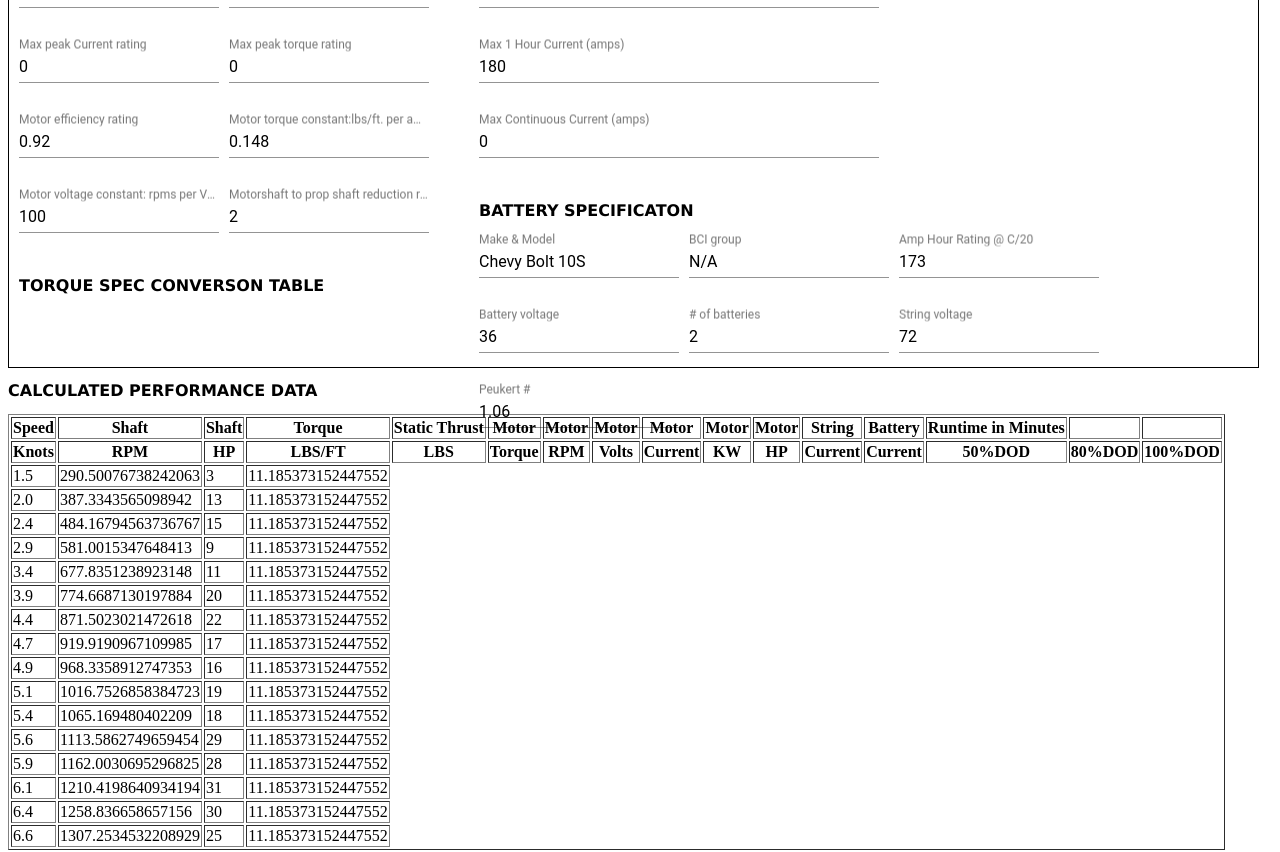
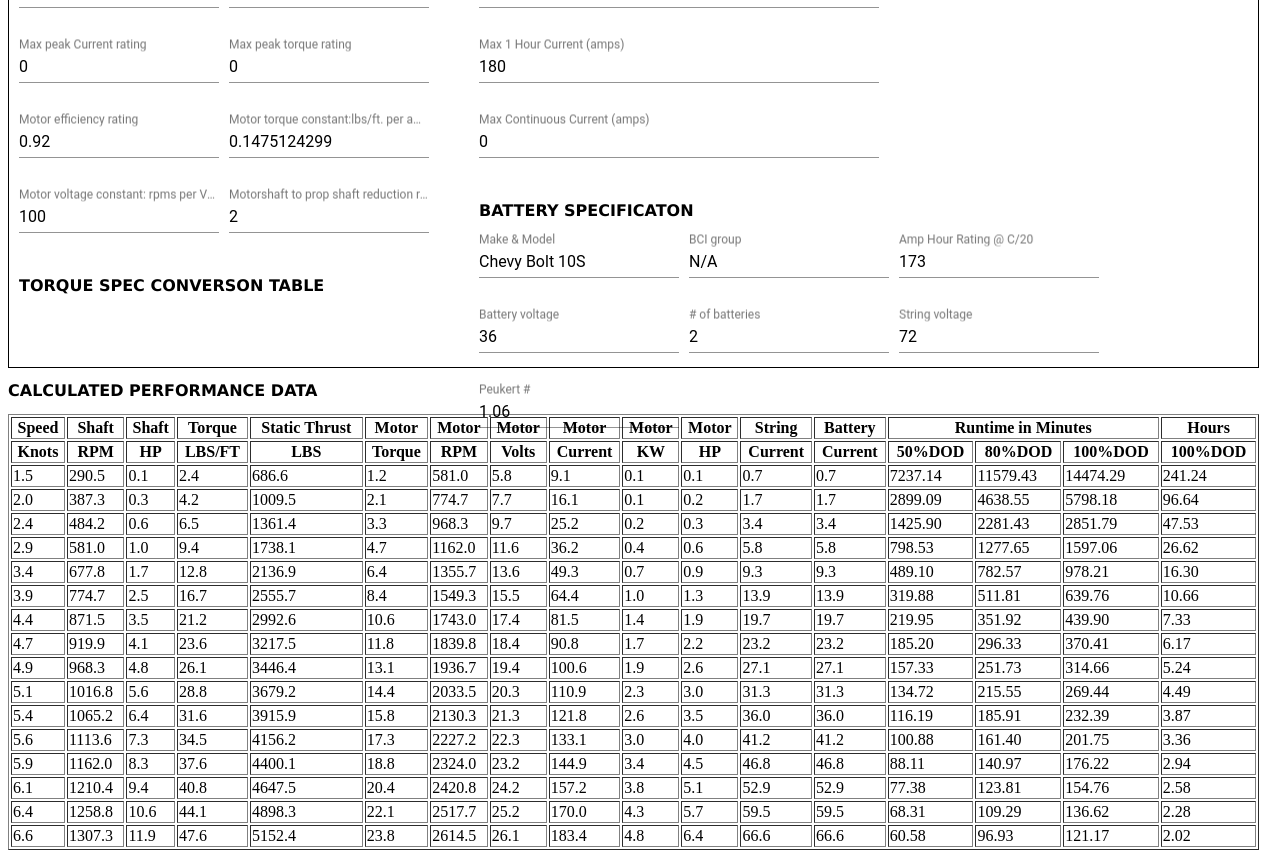
Before and after one commit to danielcmorris/electricBoat, an Angular app: page / in a window 1280 px wide. Shown: the part 900-1752 px from the top of the page. Built offline with nearby package versions, Linux system fonts and the light colour scheme.

Commit message:
added performance factors

```diff
--- a/src/app/home/home.component.html
+++ b/src/app/home/home.component.html
@@ -207,7 +207,7 @@
         </div>
     </div>
     <h2>CALCULATED PERFORMANCE DATA</h2>
-    <table border=1>
+    <table border=1 width="99%">
         <tr>
             <TH>Speed</TH>
             <TH>Shaft</TH>
@@ -222,9 +222,8 @@
             <TH>Motor</TH>
             <TH>String </TH>
             <TH>Battery</TH>
-            <TH>Runtime in Minutes</TH>
-            <TH></TH>
-            <TH></TH>
+            <TH colspan="3">Runtime in Minutes</TH>
+            <TH>Hours</TH>
         </tr>
         <tr>
             <TH>Knots</TH>
@@ -243,14 +242,34 @@
             <TH>50%DOD</TH>
             <TH>80%DOD</TH>
             <TH>100%DOD</TH>
+            <TH>100%DOD</TH>
         </tr>
         <tr *ngFor="let row of performers;">
             <td>
                 {{row.strSpeed}}
             </td>
-            <td>{{row.rpm}}</td>
-            <td>{{row.hp}}</td>
-            <td>{{propeller.pitch | json }}</td>
+            <td>{{row.rpm.toFixed(1)}}</td>
+            <td>{{row.hp.toFixed(1)}}</td>
+            <td>{{row.torque.toFixed(1)}}</td>
+            <td>{{row.thrust.toFixed(1)}}</td>
+            <td>{{row.motorTorque.toFixed(1)}}</td>
+            <td>{{row.motorRpm.toFixed(1)}}</td>
+            <td>{{row.volts.toFixed(1)}}</td>
+            <td>{{row.current.toFixed(1)}}</td>
+            <td>{{row.kw.toFixed(1)}}</td>
+            <td>{{row.motorHp.toFixed(1)}}</td>
+            <td>{{row.stringCurrent.toFixed(1)}}</td>
+            <td>{{row.batteryCurrent.toFixed(1)}}</td>
+            <td>{{row.runTime50.toFixed(2)}}</td>
+            <td>{{row.runTime80.toFixed(2)}}</td>
+            <td>{{row.runTimeFull.toFixed(2)}}</td>
+            <td>{{row.runTimeHour.toFixed(2)}}</td>
+
+
+
+
+
+
         </tr>
     </table>
 
--- a/src/app/home/home.component.ts
+++ b/src/app/home/home.component.ts
@@ -1,5 +1,6 @@
 import { Component, OnInit } from '@angular/core';
 import { NgForm } from '@angular/forms';
+import { MonoTypeOperatorFunction } from 'rxjs';
 
 @Component({
   selector: 'app-home',
@@ -18,7 +19,7 @@ export class HomeComponent implements OnInit {
 
 
 
-  motor = {
+  motor: Motor = {
     makeModel: "Motenergy ME1616",
     maxVoltageRating: 80,
     rpmAtMaxVoltage: 8000,
@@ -27,7 +28,7 @@ export class HomeComponent implements OnInit {
     maxPeakCurrentRating: 0,
     maxPeakTorqueRating: 0,
     motorEfficiencyRating: .92,
-    motorTorqueConstantLbsPerFtPerAmp: 0.148,
+    motorTorqueConstantLbsPerFtPerAmp: 0.1475124299,
     motorVoltageConstantRpmsPerVolt: 100.00,
     motorshaftToPropShaftReductionRatio: 2.00
   }
@@ -41,7 +42,7 @@ export class HomeComponent implements OnInit {
     maxContinuousCurrentRating: 0,
   }
 
-  battery = {
+  battery:Battery = {
     makeModel: "Chevy Bolt 10S",
     bci: "N/A",
     ampHourRating: 173,
@@ -62,14 +63,14 @@ export class HomeComponent implements OnInit {
     this.propeller = new Propeller();
     this.propeller.diameter = 14.00;
     this.propeller.rpmAtHullSpeed = 1300;
-    this.propeller.maxHullSpeedInKnots = 6.57909    ;
+    this.propeller.maxHullSpeedInKnots = 6.57909;
 
 
-    let speeds = [.3,.4,.5,.6,.7,.8,.9,.95,1,1.05, 1.1,1.15,1.2,1.25,1.3,1.35]
+    let speeds = [.3, .4, .5, .6, .7, .8, .9, .95, 1, 1.05, 1.1, 1.15, 1.2, 1.25, 1.3, 1.35]
 
-    speeds.forEach(s  => {
+    speeds.forEach(s => {
       let speed = this.speed(s);
-      var p = new Performer(speed, this.propeller);
+      var p = new Performer(speed, this.propeller, this.motor, this.battery);
 
       this.performers.push(p);
     });
@@ -97,7 +98,7 @@ export class HomeComponent implements OnInit {
       d = parseFloat(`${this.depth}`);
       var pi;
       if (d > 0)
-        this.csa = Math.PI * (d ^ 2) / 2;
+        this.csa = Math.PI * Math.pow(d, 2) / 2;
     } catch {
       this.csa = 0;
     }
@@ -175,7 +176,22 @@ export class HomeComponent implements OnInit {
 
 }
 
+export class Motor {
 
+  makeModel: string = '';
+  maxVoltageRating: number = 0;
+  rpmAtMaxVoltage: number = 0;
+  maxContinuousCurrentRating: number = 0;
+  maxContinuousTorqueRating: number = 0;
+  maxPeakCurrentRating: number = 0;
+  maxPeakTorqueRating: number = 0;
+  motorEfficiencyRating: number = 0;
+  motorTorqueConstantLbsPerFtPerAmp: number = 0;
+  motorVoltageConstantRpmsPerVolt: number = 0;
+  motorshaftToPropShaftReductionRatio: number = 0;
+
+
+}
 export class Propeller {
   diameter: number = 0;
   rpmAtHullSpeed: number = 0;
@@ -193,8 +209,20 @@ export class Propeller {
 
 
 }
+
+
+export class Battery {
+  makeModel: string = "";
+  bci: any ="";
+  ampHourRating: number = 0;
+  voltage: number = 0;
+  count: number = 0;
+  stringVoltage: number = 0;
+  peukertNumber: number = 0;
+}
+
 export class Performer {
-  strSpeed :string ="";
+  strSpeed: string = "";
   speed: number = 0;
   propeller: Propeller;
   public get rpm(): number {
@@ -203,11 +231,100 @@ export class Performer {
   }
 
   public get hp(): number {
-    let h = ((((this.rpm ^ 0.6) / 632.7) * this.propeller.diameter ^ (1 / 0.2)))
-    return h;
+
+    let y = Math.pow(((Math.pow(this.rpm, 0.6) / 632.7) * this.propeller.diameter), (1 / 0.2))
+
+    return y;
   }
 
-  constructor(speed: number, prop: Propeller) {
+  public get torque(): number {
+    let t = (this.hp * 5252) / this.rpm
+    return t;
+  }
+
+  public get thrust(): number {
+    //=(((D37*$B$22/12)^0.67)*62.72)
+    let t = (Math.pow((this.speed * this.rpm / 12), 0.67) * 62.72)
+    return t
+  }
+
+
+  public get motorTorque(): number {
+    //=E37/$H$28
+    let t = this.torque / this.motor.motorshaftToPropShaftReductionRatio
+    return t
+  }
+
+  public get motorRpm(): number {
+    let mr = this.rpm * this.motor.motorshaftToPropShaftReductionRatio;
+    return mr;
+  }
+
+
+  public get volts(): number {
+    let v = this.motorRpm / this.motor.motorVoltageConstantRpmsPerVolt;
+    return v
+  }
+
+
+  public get current(): number {
+
+    //=(G37/$H$26)/($H$25-0.04)
+    let c = (this.motorTorque / this.motor.motorTorqueConstantLbsPerFtPerAmp) / (this.motor.motorEfficiencyRating - 0.04);
+    return c
+
+  }
+
+  public get kw(): number {
+    let k = this.volts * this.current / 1000
+    return k;
+  }
+
+
+  public get motorHp(): number {
+    let mhp = this.kw * 1000 / 746
+    return mhp;
+  }
+
+
+  public get stringCurrent(): number {
+    let sv = this.kw * 1000/this.battery.stringVoltage;
+    return sv;
+  }
+
+  public get batteryCurrent() : number{
+    //=M37/(($O$30*$O$29)/$O$31)
+    let bc = this.stringCurrent/((this.battery.count*this.battery.voltage)/this.battery.stringVoltage)
+    return bc;
+  }
+
+
+
+  public get runTime50():number{
+    let rt50 =((this.battery.ampHourRating/Math.pow(this.batteryCurrent,this.battery.peukertNumber))*0.5)*60;
+    return rt50;
+
+  }
+  public get runTime80():number{
+    let rt50 =((this.battery.ampHourRating/Math.pow(this.batteryCurrent,this.battery.peukertNumber))*0.8)*60;
+    return rt50;
+
+  }
+
+  public get runTimeHour():number{
+    let rt50 =((this.battery.ampHourRating/Math.pow(this.batteryCurrent,this.battery.peukertNumber)));
+    return rt50;
+
+  }
+   public get runTimeFull():number{
+    let rt50 =((this.battery.ampHourRating/Math.pow(this.batteryCurrent,this.battery.peukertNumber)))*60;
+    return rt50;
+
+  }
+
+
+
+  constructor(speed: number, prop: Propeller, private motor: Motor, private battery: Battery) {
     this.speed = speed;
     this.strSpeed = speed.toFixed(1);
     this.propeller = prop;
```
